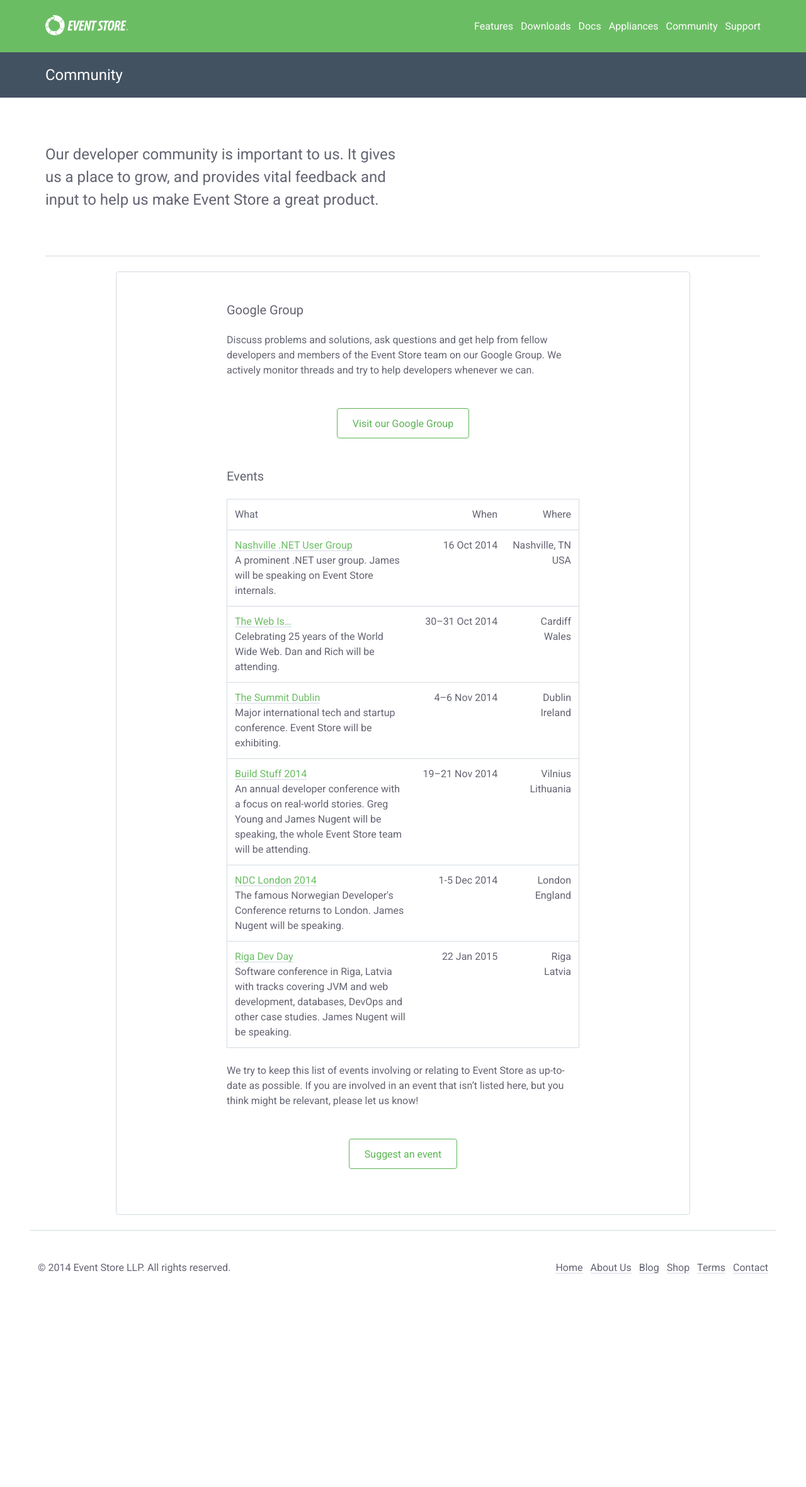
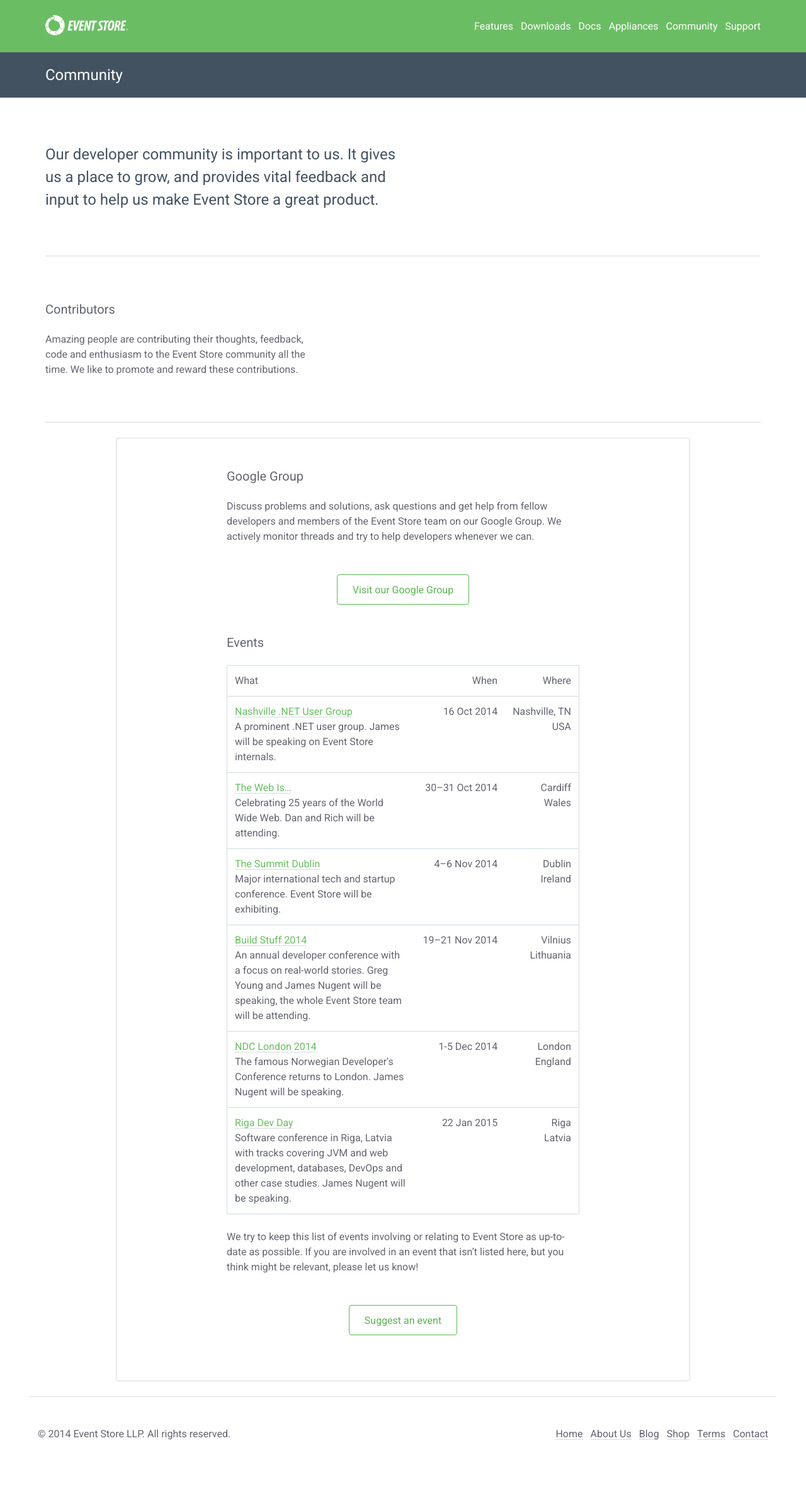
Before and after one commit to sandboxorg/geteventstore.com, a Jekyll site: the page built from community/index.html, in a window 1280 px wide. Shown: the whole page at 63% size. Built offline with Jekyll 4.4.1, drawn with Linux system fonts in a browser that asks for light colours; nearby versions of some CDN libraries; Markdown is read by kramdown in place of the engine named in the settings; before the commit the page ends 2097 px from its top, so only the background shows below that.

Commit message:
Fixing spacing for page-sections

```diff
--- a/community/index.html
+++ b/community/index.html
@@ -11,7 +11,15 @@ title: "Community"
     <div class="inner-container">
         <div class="page-section">
             <div class="page-section__half">
-                <p>Our developer community is important to us. It gives us a place to grow, and provides vital feedback and input to help us make Event Store a great product.</p>
+                <p class="lead">Our developer community is important to us. It gives us a place to grow, and provides vital feedback and input to help us make Event Store a great product.</p>
+            </div>
+        </div>
+    </div>
+    <div class="inner-container">
+        <div class="page-section">
+            <div class="page-section__minor">
+                <h2>Contributors</h2>
+                <p>Amazing people are contributing their thoughts, feedback, code and enthusiasm to the Event Store community all the time. We like to promote and reward these contributions.</p>
             </div>
         </div>
     </div>
```
Also changed, not shown: _sass/_page-section.scss (+16 -3 lines), css/main5.css.
